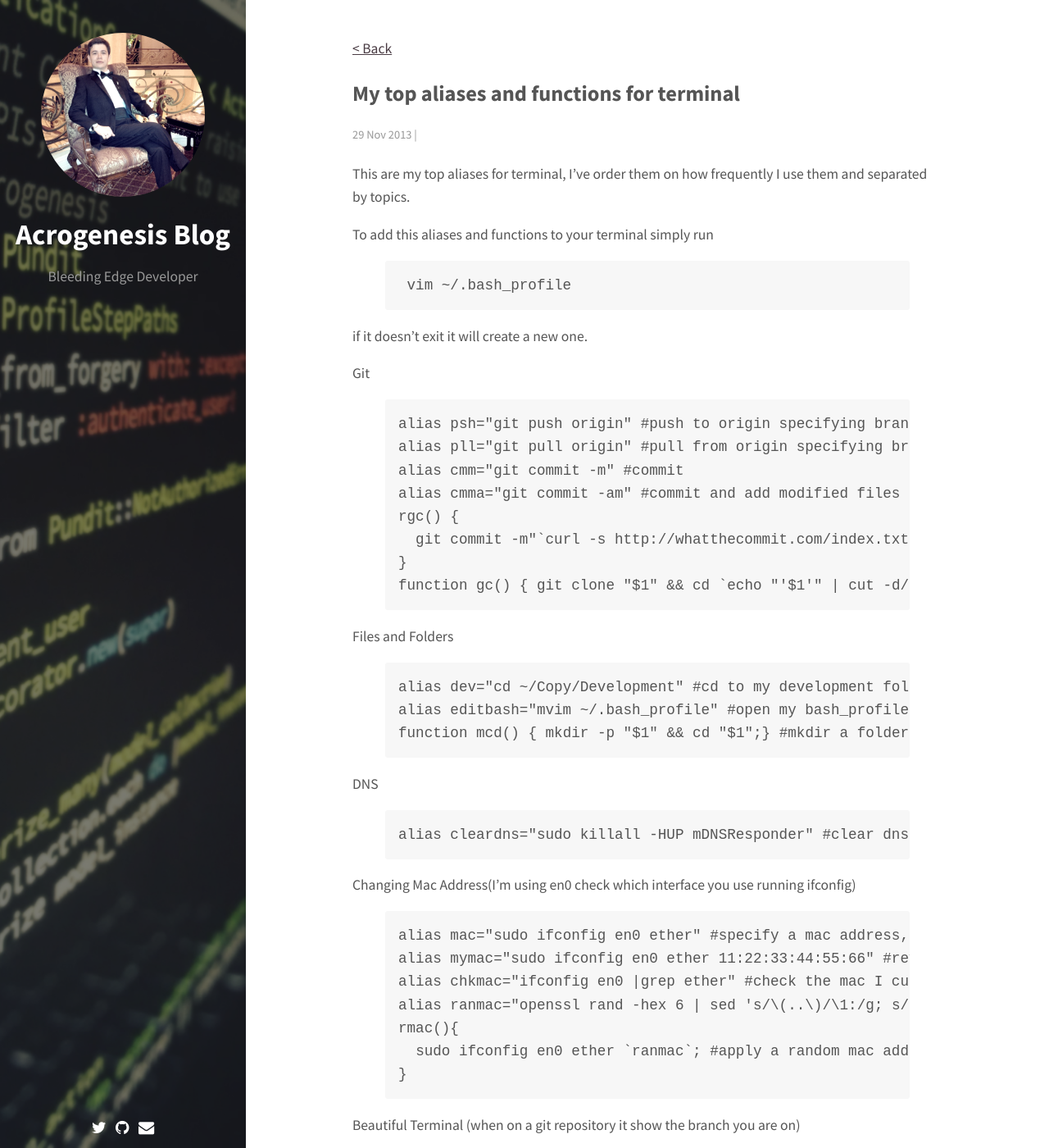
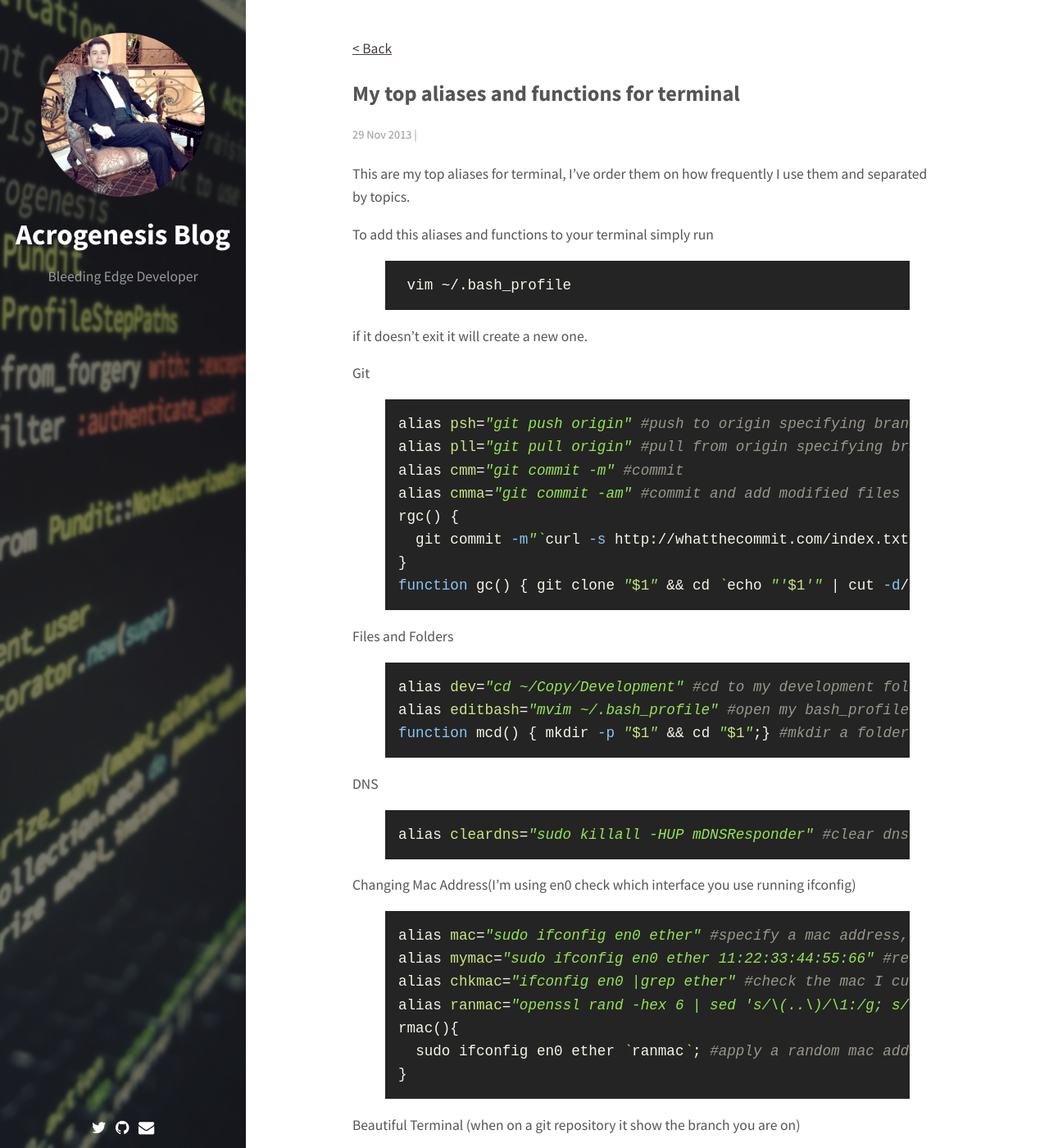
Before and after one commit to acrogenesis/acrogenesis.github.io, a Jekyll site: the page built from _posts/2013-11-29-top-aliases-and-functions-for-terminal.markdown, in a window 1280 px wide and 1400 px high. Shown: the whole window at 82% size. Built offline with Jekyll 4.4.1, drawn with Linux system fonts in a browser that asks for light colours; nearby versions of some CDN libraries; comment, search, counter and statistics services are not loaded.

Commit message:
wombat syntax highlighting

```diff
--- a/_config.yml
+++ b/_config.yml
@@ -15,3 +15,4 @@ markdown: kramdown
 permalink: /:title
 timezone: Monterrey
 paginate: 5
+highlighter: pygments
--- a/_sass/base.scss
+++ b/_sass/_base.scss
@@ -17,7 +17,7 @@ a {
   transition: all .2s ease-in-out;
 }
 
-a:hover { color: #cc5b68; }
+a:hover { color: #e5786d; }
 
 img {
   border: 0;
@@ -28,7 +28,6 @@ img {
 p { margin-top: 0; }
 
 pre {
-  background-color: #f7f7f7;
   border-radius: 3px;
   overflow: auto;
   padding: 16px;
--- /dev/null
+++ b/_sass/_syntax-wombat.scss
@@ -0,0 +1,73 @@
+.highlight {
+  background: #242424;
+  color: #f6f3e8;
+  .hll { background-color: #ffc;}
+  .c { color: #99968b; font-style: italic;} // Comment
+  .err { color: #f6f3e8;} // Error
+  .g { color: #f6f3e8;} // Generic
+  .k { color: #8ac6f2;} // Keyword
+  .l { color: #f6f3e8;} // Literal
+  .n { color: #f6f3e8;} // Name
+  .o { color: #f6f3e8;} // Operator
+  .x { color: #f6f3e8;} // Other
+  .p { color: #f6f3e8;} // Punctuation
+  .cm { color: #99968b; font-style: italic;} // Comment.Multiline
+  .cp { color: #e5786d;} // Comment.Preproc
+  .c1 { color: #99968b; font-style: italic;} // Comment.Single
+  .cs { color: #99968b; font-style: italic;} // Comment.Special
+  .gd { color: #f6f3e8;} // Generic.Deleted
+  .ge { color: #f6f3e8;} // Generic.Emph
+  .gr { color: #f6f3e8;} // Generic.Error
+  .gh { color: #f6f3e8; font-weight: bold;} // Generic.Heading
+  .gi { color: #f6f3e8;} // Generic.Inserted
+  .go { background-color: #303030; color: #808080;} // Generic.Output
+  .gp { color: #f6f3e8;} // Generic.Prompt
+  .gs { color: #f6f3e8;} // Generic.Strong
+  .gu { color: #f6f3e8; font-weight: bold;} // Generic.Subheading
+  .gt { color: #f6f3e8;} // Generic.Traceback
+  .kc { color: #8ac6f2;} // Keyword.Constant
+  .kd { color: #8ac6f2;} // Keyword.Declaration
+  .kn { color: #8ac6f2;} // Keyword.Namespace
+  .kp { color: #8ac6f2;} // Keyword.Pseudo
+  .kr { color: #8ac6f2;} // Keyword.Reserved
+  .kt { color: #cae682;} // Keyword.Type
+  .ld { color: #f6f3e8;} // Literal.Date
+  .m { color: #e5786d;} // Literal.Number
+  .s { color: #95e454; font-style: italic;} // Literal.String
+  .na { color: #cae682;} // Name.Attribute
+  .nb { color: #f6f3e8;} // Name.Builtin
+  .nc { color: #f6f3e8;} // Name.Class
+  .no { color: #e5786d;} // Name.Constant
+  .nd { color: #f6f3e8;} // Name.Decorator
+  .ni { color: #e7f6da;} // Name.Entity
+  .ne { color: #f6f3e8;} // Name.Exception
+  .nf { color: #cae682;} // Name.Function
+  .nl { color: #f6f3e8;} // Name.Label
+  .nn { color: #f6f3e8;} // Name.Namespace
+  .nx { color: #f6f3e8;} // Name.Other
+  .py { color: #f6f3e8;} // Name.Property
+  .nt { color: #8ac6f2;} // Name.Tag
+  .nv { color: #cae682;} // Name.Variable
+  .ow { color: #f6f3e8;} // Operator.Word
+  .w { color: #f6f3e8;} // Text.Whitespace
+  .mf { color: #e5786d;} // Literal.Number.Float
+  .mh { color: #e5786d;} // Literal.Number.Hex
+  .mi { color: #e5786d;} // Literal.Number.Integer
+  .mo { color: #e5786d;} // Literal.Number.Oct
+  .sb { color: #95e454; font-style: italic;} // Literal.String.Backtick
+  .sc { color: #95e454; font-style: italic;} // Literal.String.Char
+  .sd { color: #95e454; font-style: italic;} // Literal.String.Doc
+  .s2 { color: #95e454; font-style: italic;} // Literal.String.Double
+  .se { color: #95e454; font-style: italic;} // Literal.String.Escape
+  .sh { color: #95e454; font-style: italic;} // Literal.String.Heredoc
+  .si { color: #95e454; font-style: italic;} // Literal.String.Interpol
+  .sx { color: #95e454; font-style: italic;} // Literal.String.Other
+  .sr { color: #95e454; font-style: italic;} // Literal.String.Regex
+  .s1 { color: #95e454; font-style: italic;} // Literal.String.Single
+  .ss { color: #95e454; font-style: italic;} // Literal.String.Symbol
+  .bp { color: #f6f3e8;} // Name.Builtin.Pseudo
+  .vc { color: #cae682;} // Name.Variable.Class
+  .vg { color: #cae682;} // Name.Variable.Global
+  .vi { color: #cae682;} // Name.Variable.Instance
+  .il { color: #e5786d;} // Literal.Number.Integer.Long
+}
--- a/assets/css/main.scss
+++ b/assets/css/main.scss
@@ -5,5 +5,6 @@
 
 
 @import
-  "base"
+  "base",
+  "syntax-wombat"
 ;
```
